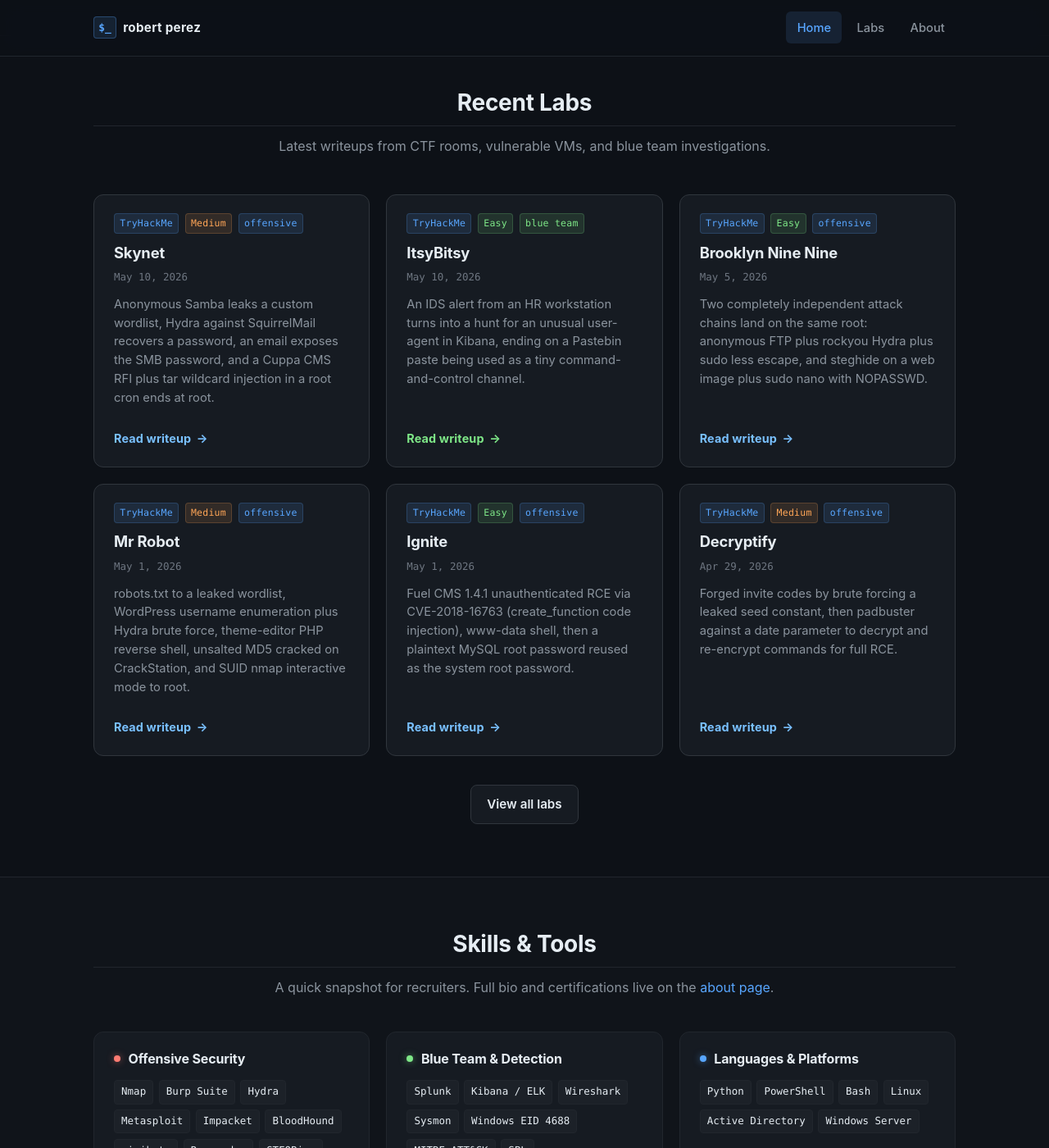
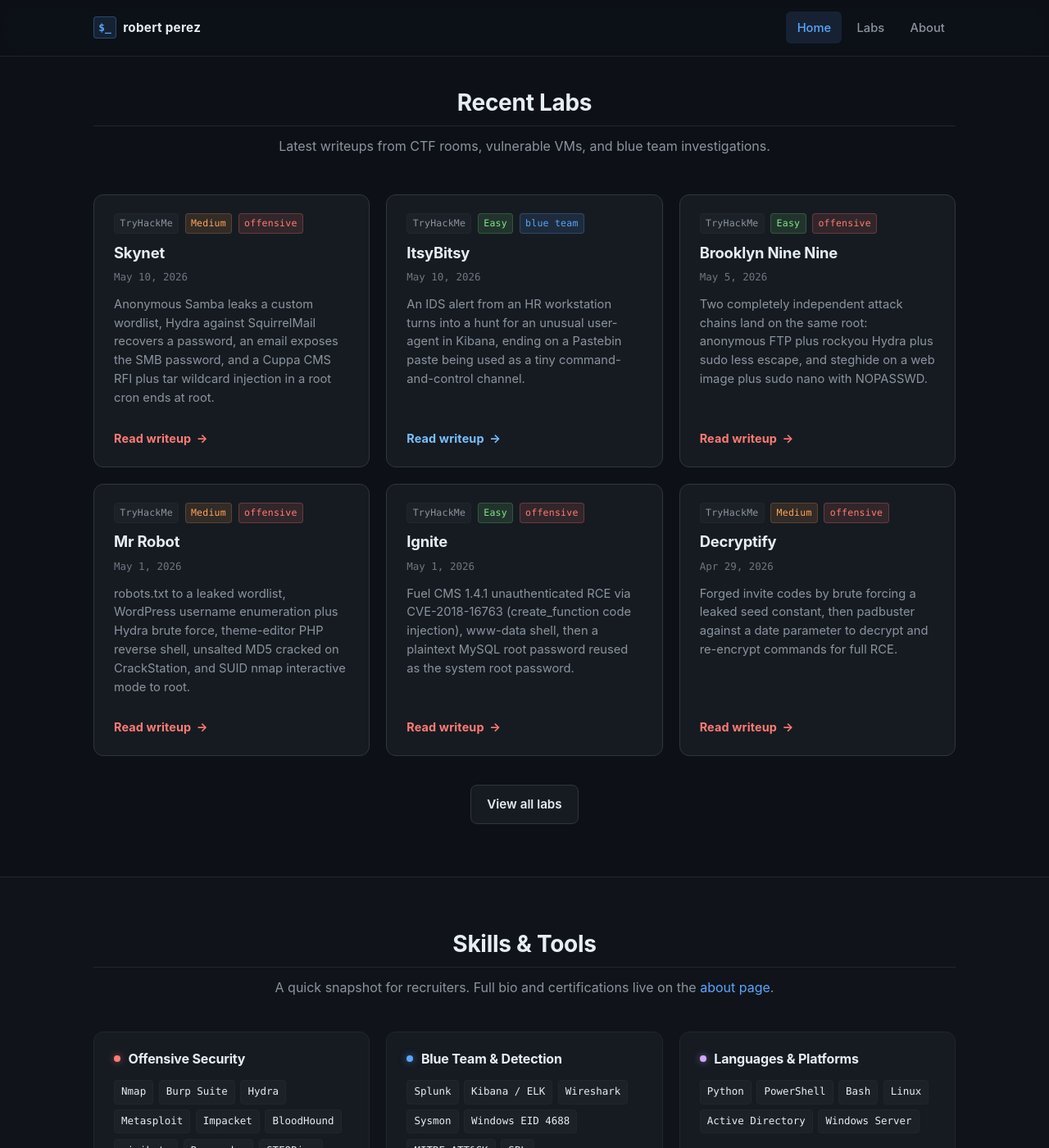
Before and after one commit to barrytd/barrytd.github.io, a Jekyll site: the page built from index.md, in a window 1280 px wide and 1400 px high, scrolled down 714 px. Shown: the whole window at 82% size. Built offline with Jekyll 4.4.1, drawn with Linux system fonts in a browser that asks for light colours.

Commit message:
swap category colors: offensive red, blue team blue
- tag-category-offensive now uses --red instead of --accent
- tag-category-blue-team now uses --accent instead of --green
- tag-platform demoted to neutral gray so the category pill stands out
- lab card top stripe, hover border, hover shadow, hover title, and
  the read-writeup link all follow the same swap
- skills section: blue team dot is now blue (was green); languages
  dot is now purple to keep the four cards visually distinct

Co-Authored-By: Claude Opus 4.7 (1M context) <noreply@anthropic.com>

```diff
--- a/_layouts/home.html
+++ b/_layouts/home.html
@@ -93,7 +93,7 @@ layout: default
       </div>
 
       <div class="skills-card">
-        <h3 class="skills-card-title"><span class="skills-card-dot skills-dot-green"></span>Blue Team &amp; Detection</h3>
+        <h3 class="skills-card-title"><span class="skills-card-dot skills-dot-blue"></span>Blue Team &amp; Detection</h3>
         <div class="skill-tags">
           <span class="skill-tag">Splunk</span>
           <span class="skill-tag">Kibana / ELK</span>
@@ -108,7 +108,7 @@ layout: default
       </div>
 
       <div class="skills-card">
-        <h3 class="skills-card-title"><span class="skills-card-dot skills-dot-blue"></span>Languages &amp; Platforms</h3>
+        <h3 class="skills-card-title"><span class="skills-card-dot skills-dot-purple"></span>Languages &amp; Platforms</h3>
         <div class="skill-tags">
           <span class="skill-tag">Python</span>
           <span class="skill-tag">PowerShell</span>
--- a/assets/css/style.css
+++ b/assets/css/style.css
@@ -451,7 +451,7 @@ pre code {
   position: absolute;
   top: 0; left: 0; right: 0;
   height: 2px;
-  background: var(--accent);
+  background: var(--red);
   opacity: 0;
   transform: scaleX(0.4);
   transform-origin: left;
@@ -462,27 +462,27 @@ pre code {
   position: absolute;
   inset: 0;
   border-radius: var(--radius-lg);
-  background: radial-gradient(circle at top right, rgba(88, 166, 255, 0.06), transparent 60%);
+  background: radial-gradient(circle at top right, rgba(255, 123, 114, 0.06), transparent 60%);
   opacity: 0;
   transition: opacity 0.18s ease;
   pointer-events: none;
 }
 .lab-card:hover {
-  border-color: var(--accent);
+  border-color: var(--red);
   background: var(--bg-elev-2);
   transform: translateY(-3px);
-  box-shadow: 0 12px 28px rgba(0, 0, 0, 0.45), 0 0 0 1px rgba(88, 166, 255, 0.15);
+  box-shadow: 0 12px 28px rgba(0, 0, 0, 0.45), 0 0 0 1px rgba(255, 123, 114, 0.15);
 }
 .lab-card:hover::before { opacity: 1; transform: scaleX(1); }
 .lab-card:hover::after { opacity: 1; }
 
-.lab-card[data-category="blue-team"]::before { background: var(--green); }
+.lab-card[data-category="blue-team"]::before { background: var(--accent); }
 .lab-card[data-category="blue-team"]::after {
-  background: radial-gradient(circle at top right, rgba(126, 231, 135, 0.06), transparent 60%);
+  background: radial-gradient(circle at top right, rgba(88, 166, 255, 0.06), transparent 60%);
 }
 .lab-card[data-category="blue-team"]:hover {
-  border-color: var(--green);
-  box-shadow: 0 12px 28px rgba(0, 0, 0, 0.45), 0 0 0 1px rgba(126, 231, 135, 0.15);
+  border-color: var(--accent);
+  box-shadow: 0 12px 28px rgba(0, 0, 0, 0.45), 0 0 0 1px rgba(88, 166, 255, 0.15);
 }
 
 .lab-card-meta {
@@ -503,12 +503,12 @@ pre code {
   border-radius: 4px;
   letter-spacing: 0.02em;
 }
-.tag-platform { color: var(--accent); border-color: rgba(88, 166, 255, 0.2); background: var(--accent-soft); }
+.tag-platform { color: var(--fg-muted); border-color: var(--border-soft); background: var(--bg-elev-2); }
 .tag-difficulty-easy { color: var(--green); border-color: rgba(126, 231, 135, 0.2); background: var(--green-soft); }
 .tag-difficulty-medium { color: var(--orange); border-color: rgba(255, 166, 87, 0.2); background: var(--orange-soft); }
 .tag-difficulty-hard { color: var(--red); border-color: rgba(255, 123, 114, 0.2); background: rgba(255, 123, 114, 0.1); }
-.tag-category-blue-team { color: var(--green); border-color: rgba(126, 231, 135, 0.2); background: var(--green-soft); }
-.tag-category-offensive { color: var(--accent); border-color: rgba(88, 166, 255, 0.2); background: var(--accent-soft); }
+.tag-category-offensive { color: var(--red); border-color: rgba(255, 123, 114, 0.25); background: rgba(255, 123, 114, 0.12); }
+.tag-category-blue-team { color: var(--accent); border-color: rgba(88, 166, 255, 0.25); background: var(--accent-soft); }
 
 .lab-card-title {
   font-size: 1.15rem;
@@ -521,8 +521,8 @@ pre code {
   color: inherit;
   text-decoration: none;
 }
-.lab-card-title a:hover { color: var(--accent); }
-.lab-card[data-category="blue-team"] .lab-card-title a:hover { color: var(--green); }
+.lab-card-title a:hover { color: var(--red); }
+.lab-card[data-category="blue-team"] .lab-card-title a:hover { color: var(--accent); }
 
 .lab-card-date {
   font-family: var(--font-mono);
@@ -542,7 +542,7 @@ pre code {
 .lab-card-link {
   font-size: 0.9rem;
   font-weight: 700;
-  color: var(--accent-strong);
+  color: var(--red);
   display: inline-flex;
   align-items: center;
   gap: 0.45em;
@@ -557,9 +557,9 @@ pre code {
   transition: transform 0.18s ease;
   display: inline-block;
 }
-.lab-card[data-category="blue-team"] .lab-card-link { color: var(--green); }
-.lab-card:hover .lab-card-link { color: #a5d6ff; }
-.lab-card[data-category="blue-team"]:hover .lab-card-link { color: #b3f0b8; }
+.lab-card[data-category="blue-team"] .lab-card-link { color: var(--accent-strong); }
+.lab-card:hover .lab-card-link { color: #ff9b94; }
+.lab-card[data-category="blue-team"]:hover .lab-card-link { color: #a5d6ff; }
 .lab-card:hover .lab-card-link::after {
   transform: translateX(4px);
 }
@@ -608,6 +608,7 @@ pre code {
 .skills-dot-green { background: var(--green); box-shadow: 0 0 8px rgba(126, 231, 135, 0.5); }
 .skills-dot-blue { background: var(--accent); box-shadow: 0 0 8px rgba(88, 166, 255, 0.5); }
 .skills-dot-orange { background: var(--orange); box-shadow: 0 0 8px rgba(255, 166, 87, 0.5); }
+.skills-dot-purple { background: var(--purple); box-shadow: 0 0 8px rgba(210, 168, 255, 0.5); }
 
 .skill-tags {
   display: flex;
```
